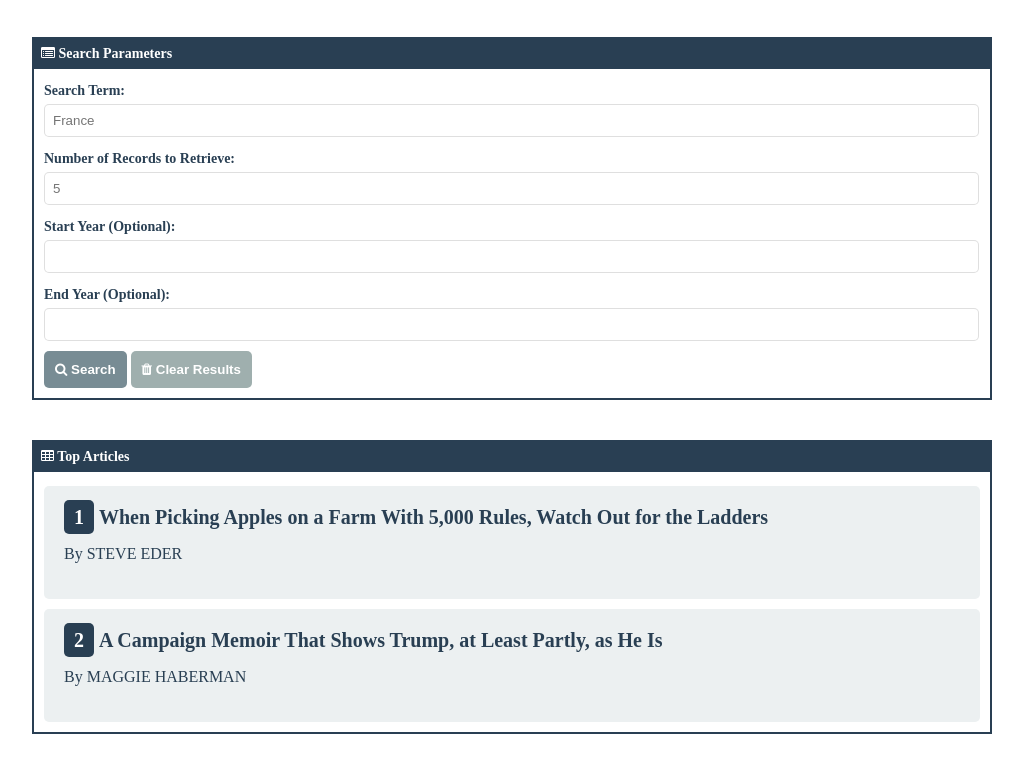
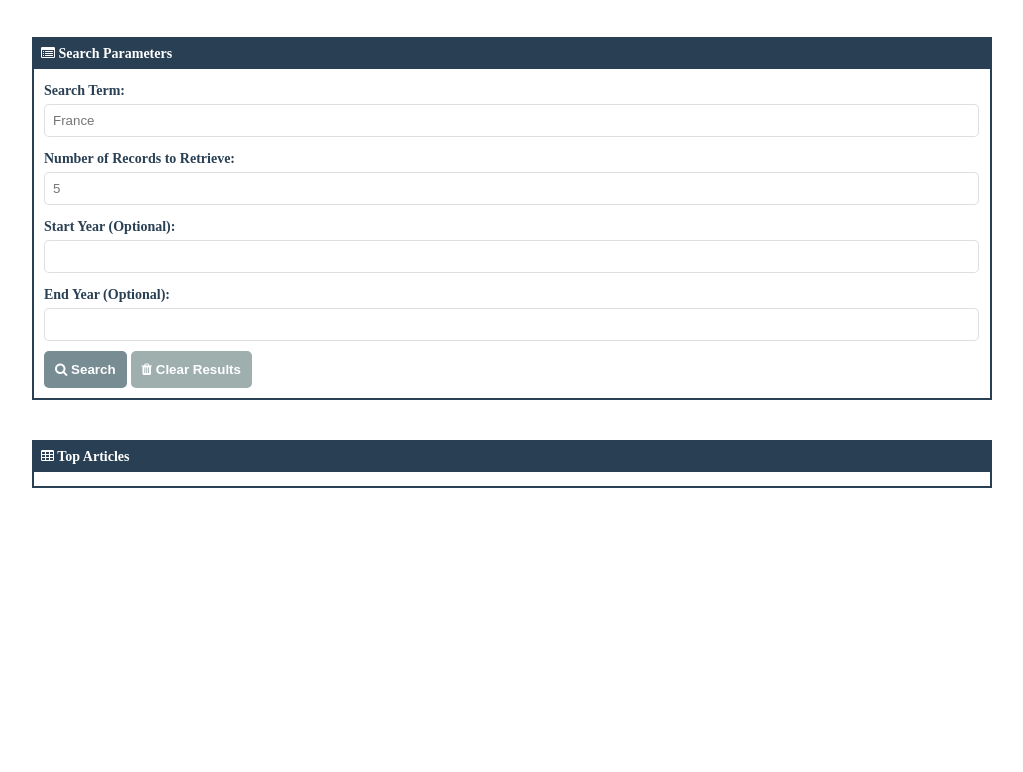
Before and after one commit to wrrrg/NYTSearch, a plain HTML site: page index.html in a window 1280 px wide. Shown: the part 162-934 px from the top of the page, without its empty margins (128-1151 px from the left). After the commit the page ends 800 px from the top, so only its background shows below. Drawn offline with nearby package versions, Linux system fonts and the light colour scheme.

Commit message:
dumb examples still in

```diff
--- a/index.html
+++ b/index.html
@@ -34,15 +34,15 @@
     <section class="results-section">
       <h3 class="section-title"><i class="fa fa-table" aria-hidden="true"></i> Top Articles</h3>
 
-      <!-- <div id="results-appear-here">
+      <div id="results-appear-here">
 
-      </div> -->
+      </div>
 
 <!-- For styling purposes -->
-<div id="results-appear-here">
+<!-- <div id="results-appear-here">
 
       <div class="article"><span class="article-num">1</span><a class="article-headline" href="https://www.nytimes.com/2017/12/27/business/picking-apples-on-a-farm-with-5000-rules-watch-out-for-the-ladders.html">When Picking Apples on a Farm With 5,000 Rules, Watch Out for the Ladders</a><p class="article-byline">By STEVE EDER</p></div><div class="article"><span class="article-num">2</span><a class="article-headline" href="https://www.nytimes.com/2017/12/11/us/politics/campaign-memoir-trump-lewandowski-bossie.html">A Campaign Memoir That Shows Trump, at Least Partly, as He Is</a>
-        <p class="article-byline">By MAGGIE HABERMAN</p></div></div>
+        <p class="article-byline">By MAGGIE HABERMAN</p></div></div> -->
 
     </section>
 
```
